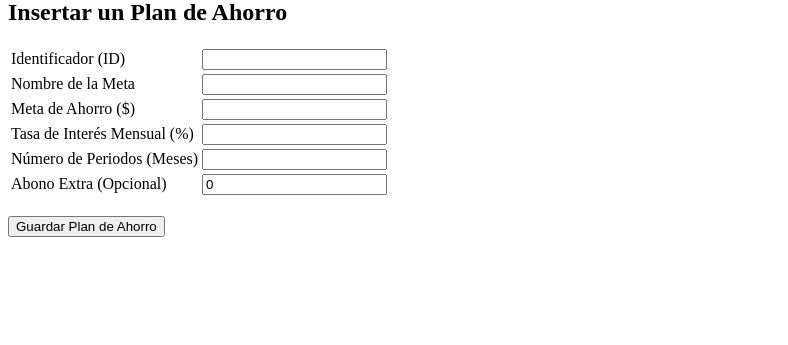
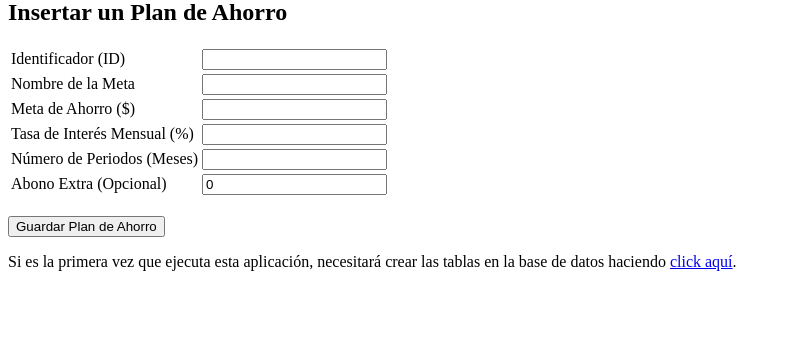
Before and after one commit to JoseBerrioC/Calculadora-Ahorro-Programado, a Flask app: page / in a window 1280 px wide. Shown: the part 109-454 px from the top of the page, without its empty margins (0-788 px from the left). Run offline with Flask 3, Linux system fonts and the light colour scheme.

Commit message:
volvimos a agregar el mensaje para crear las tablas si era la primera vez que se utilizaba la aplicacion

```diff
--- a/templates/crear_ahorro.html
+++ b/templates/crear_ahorro.html
@@ -62,6 +62,11 @@
         <input type="submit" value="Guardar Plan de Ahorro" />
     </form>
 
+    <p>
+        Si es la primera vez que ejecuta esta aplicación, necesitará crear las tablas en la base de datos
+        haciendo <a href="/crear_tablas">click aquí</a>.
+    </p>
+
 </body>
 
 </html>
```
